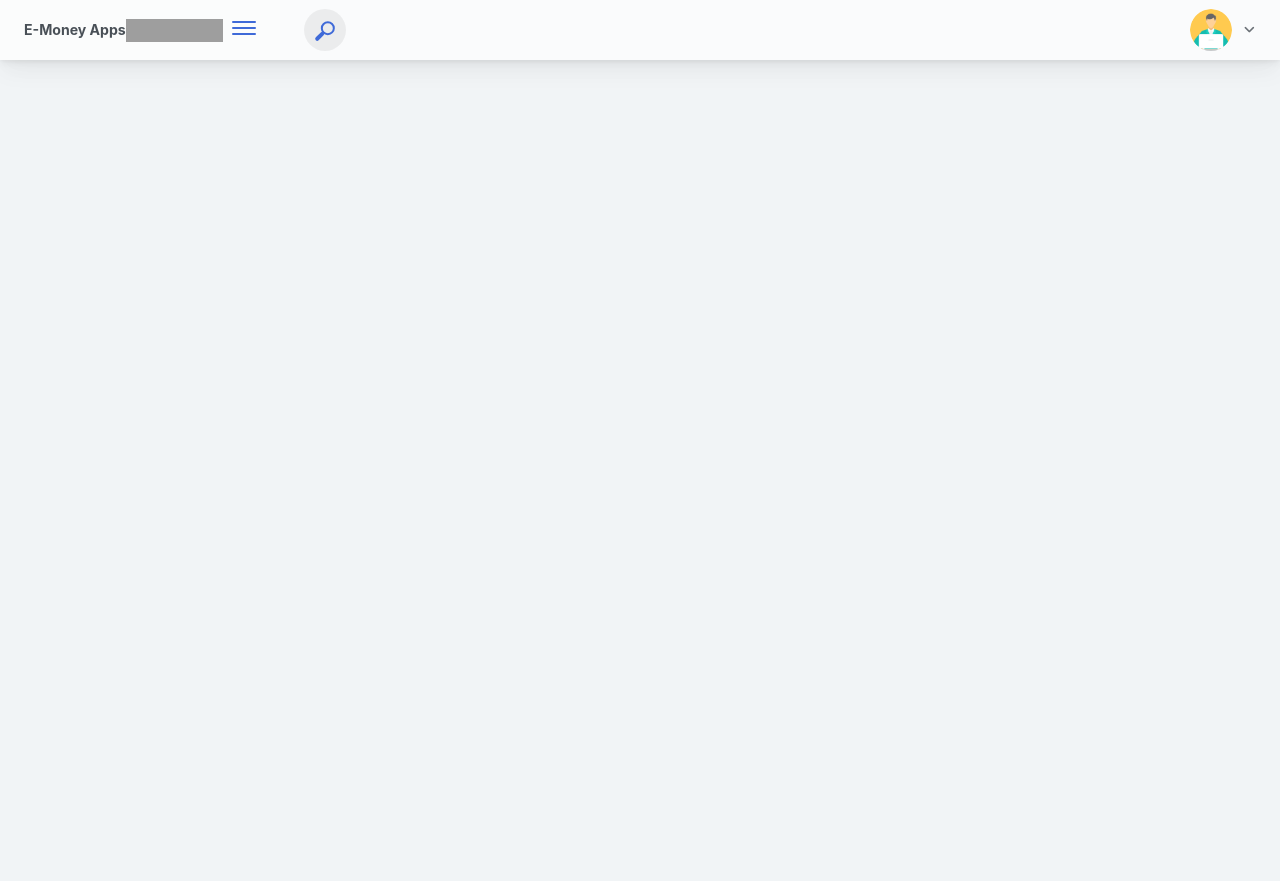
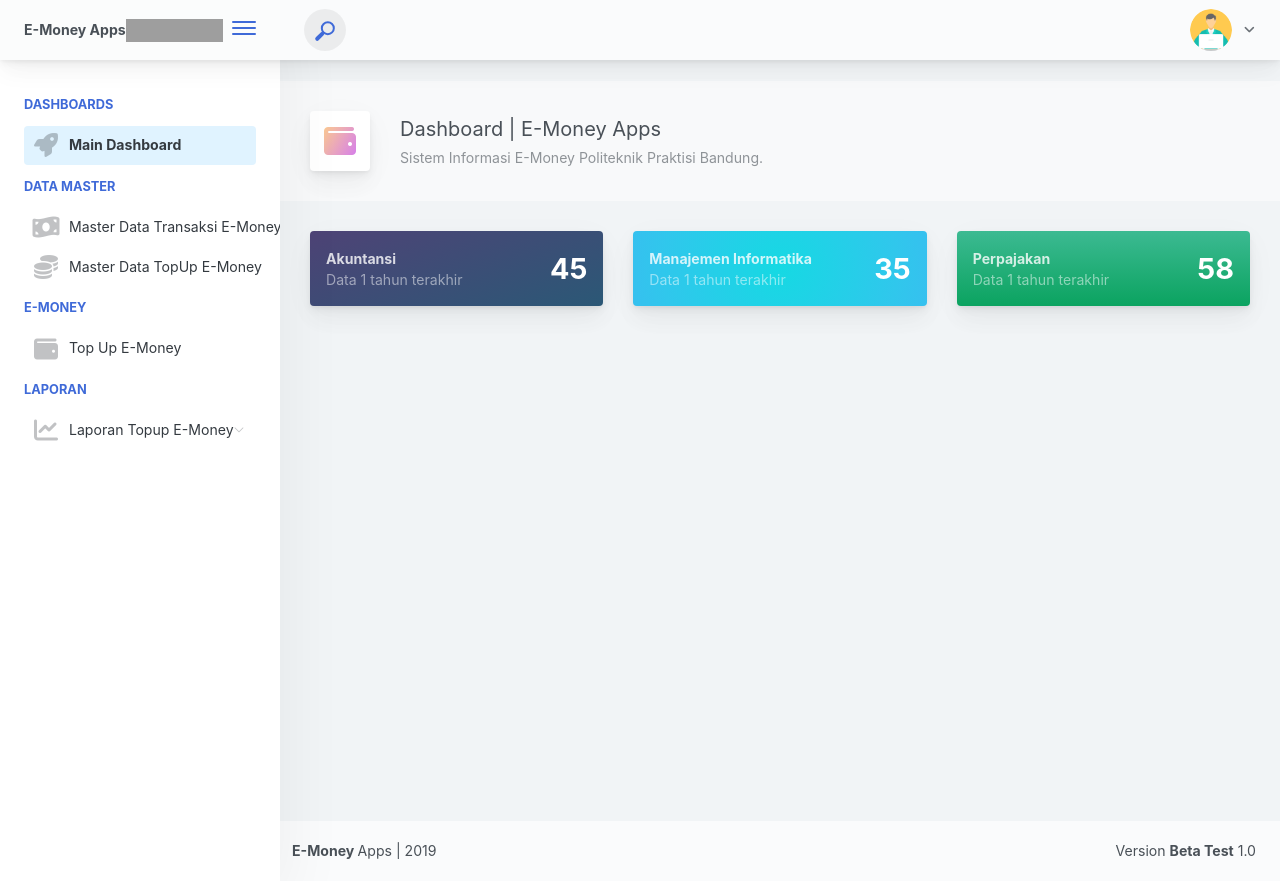
Before and after one commit to prabowoteguh/E-Money-App, a PHP site: the page made by app/views/keuangan/index.php in a window 1280 px wide. Run offline with PHP 8.4, Linux system fonts and the light colour scheme; the visitor is signed in with stand-in values (Sample User, id 1); the template is opened without the code that fills it: most values are stand-ins (such as "Sample title", 1, 10 or a date in 2020); some libraries are stand-ins or nearby versions; grey boxes are pictures that could not be loaded.

Commit message:
add dashboard keuangan

```diff
--- a/app/confjs/akademik.js
+++ b/app/confjs/akademik.js
@@ -223,6 +223,7 @@ function refreshMahasiswa() {
                         },
                         success: function (r) {
                             if (r.Status_Code == 200) {
+                                $('#Mahasiswa_Tahun_Angkatan').prop('disabled', true);
                                 $('#modal_tambah_mahasiswa').modal({
                                     backdrop: false
                                 });
@@ -257,7 +258,7 @@ function refreshMahasiswa() {
                     });
                     // ajax get data user by id
 
-
+                    //simpan data setelah edit
                     $('.btn_tambah_mahasiswa').on('click', function (e) {
                         if ($('.btn_tambah_mahasiswa').text() == 'Simpan Perubahan') {
                             if ($('#Mahasiswa_Npm').val() != '' && $('#Mahasiswa_Nama').val() != '' && $('#Mahasiswa_Jurusan').val() != '' && $('#Mahasiswa_Tahun_Angkatan').val() != '') {
@@ -309,6 +310,7 @@ function refreshMahasiswa() {
                             }
                         }
                     });
+                    //========================
                 }
 
             });
@@ -470,6 +472,7 @@ function clearInputMahasiswa() {
     $('#Mahasiswa_Foto').val('');
     $('#label_mahasiswa_foto').text('Pilih foto..');
     $('#avatar_mahasiswa').attr('src', '');
+    $('#Mahasiswa_Tahun_Angkatan').prop('disabled', false);
 }
 // ====================================
 
--- a/app/confjs/keuangan.js
+++ b/app/confjs/keuangan.js
@@ -0,0 +1 @@
+console.log('Keuangan');
--- a/app/views/keuangan/index.php
+++ b/app/views/keuangan/index.php
@@ -0,0 +1,262 @@
+<!-- ========== SIDE BAR OPTION ========== -->
+<?= $data['layout_option']; ?>
+<!-- /========== SIDE BAR OPTION ========== -->
+
+<div class="app-main">
+
+    <!-- ======= SIDE BAR ======== -->
+    <div class="app-sidebar sidebar-shadow">
+        <div class="app-header__logo">
+            <div class="logo-src"></div>
+            <div class="header__pane ml-auto">
+                <div>
+                    <button type="button" class="hamburger close-sidebar-btn hamburger--elastic" data-class="closed-sidebar">
+                        <span class="hamburger-box">
+                            <span class="hamburger-inner"></span>
+                        </span>
+                    </button>
+                </div>
+            </div>
+        </div>
+        <div class="app-header__mobile-menu">
+            <div>
+                <button type="button" class="hamburger hamburger--elastic mobile-toggle-nav">
+                    <span class="hamburger-box">
+                        <span class="hamburger-inner"></span>
+                    </span>
+                </button>
+            </div>
+        </div>
+        <div class="app-header__menu">
+            <span>
+                <button type="button" class="btn-icon btn-icon-only btn btn-primary btn-sm mobile-toggle-header-nav">
+                    <span class="btn-icon-wrapper">
+                        <i class="fa fa-ellipsis-v fa-w-6"></i>
+                    </span>
+                </button>
+            </span>
+        </div>
+        <div class="scrollbar-sidebar">
+            <div class="app-sidebar__inner">
+                <ul class="vertical-nav-menu">
+                    <li class="app-sidebar__heading">Dashboards</li>
+                    <li>
+                        <a id="main_dashboard" href="<?= BASE_URL ?>" class="mm-active">
+                            <i class="metismenu-icon  fa fa-rocket"></i>
+                            Main Dashboard
+                        </a>
+                    </li>
+                    <li class="app-sidebar__heading">Data Master</li>
+                    <li>
+                        <a id="master_transaksi_emoney" href="javascript:void(0);">
+                            <i class=" metismenu-icon fa fa-money-bill-wave"></i>
+                            Master Data Transaksi E-Money
+                        </a>
+                    </li>
+                    <li>
+                        <a id="master_topup_emoney" href="javascript:void(0);">
+                            <i class=" metismenu-icon fa fa-coins"></i>
+                            Master Data TopUp E-Money
+                        </a>
+                    </li>
+
+                    <li class="app-sidebar__heading">E-Money</li>
+                    <li>
+                        <a id="topup_emoney" href="javascript:void(0);">
+                            <i class="metismenu-icon fa fa-wallet">
+                            </i>Top Up E-Money
+                        </a>
+                    </li>
+
+                    <li class="app-sidebar__heading">Laporan</li>
+                    <li>
+                        <a id="report_eMoney" href="javascript:void(0);">
+                            <i class="metismenu-icon fa fa-chart-line"></i>
+                            Laporan Topup E-Money
+                            <i class="metismenu-state-icon pe-7s-angle-down caret-left"></i>
+                        </a>
+                        <ul>
+                            <li>
+                                <a id="report_harian_topup" href="javascript:void(0);>
+                                    <i class=" metismenu-icon"></i>
+                                    Harian
+                                </a>
+                            </li>
+                            <li>
+                                <a id="report_mingguan_topup" href="javascript:void(0);>
+                                    <i class=" metismenu-icon">
+                                    </i>Mingguan
+                                </a>
+                            </li>
+                            <li>
+                                <a id="report_bulanan_topup" href="javascript:void(0);>
+                                    <i class=" metismenu-icon">
+                                    </i>Bulanan
+                                </a>
+                            </li>
+                            <li>
+                                <a id="report_tahunan_topup" href="javascript:void(0);>
+                                    <i class=" metismenu-icon">
+                                    </i>Tahunan
+                                </a>
+                            </li>
+                        </ul>
+                    </li>
+                </ul>
+            </div>
+        </div>
+    </div>
+    <!-- ======= SIDE BAR ======== -->
+
+    <div class="app-main__outer">
+        <div class="app-main__inner">
+
+            <!-- ======= TITLE PAGE ======== -->
+            <div class="app-page-title">
+                <div class="page-title-wrapper">
+                    <div class="page-title-heading">
+                        <div class="page-title-icon">
+                            <i class="fa fa-wallet icon-gradient bg-mean-fruit">
+                            </i>
+                        </div>
+                        <div><span id="title_page">Dashboard</span> | E-Money Apps
+                            <div class="page-title-subheading">Sistem Informasi E-Money Politeknik Praktisi Bandung.
+                            </div>
+                        </div>
+                    </div>
+                </div>
+            </div>
+            <!-- ======= /TITLE PAGE ======== -->
+
+            <!-- ======= MAIN CONTENT ======== -->
+            <div class="inner-content" id="content">
+
+                <!-- ======= DATA ANALYTIC ======== -->
+                <div class="row">
+                    <div class="col-md-6 col-xl-4">
+                        <div class="card mb-3 widget-content bg-midnight-bloom">
+                            <div class="widget-content-wrapper text-white">
+                                <div class="widget-content-left">
+                                    <div class="widget-heading">Akuntansi</div>
+                                    <div class="widget-subheading">Data 1 tahun terakhir</div>
+                                </div>
+                                <div class="widget-content-right">
+                                    <div class="widget-numbers text-white"><span>45</span></div>
+                                </div>
+                            </div>
+                        </div>
+                    </div>
+                    <div class="col-md-6 col-xl-4">
+                        <div class="card mb-3 widget-content bg-arielle-smile">
+                            <div class="widget-content-wrapper text-white">
+                                <div class="widget-content-left">
+                                    <div class="widget-heading">Manajemen Informatika</div>
+                                    <div class="widget-subheading">Data 1 tahun terakhir</div>
+                                </div>
+                                <div class="widget-content-right">
+                                    <div class="widget-numbers text-white"><span>35</span></div>
+                                </div>
+                            </div>
+                        </div>
+                    </div>
+                    <div class="col-md-6 col-xl-4">
+                        <div class="card mb-3 widget-content bg-grow-early">
+                            <div class="widget-content-wrapper text-white">
+                                <div class="widget-content-left">
+                                    <div class="widget-heading">Perpajakan</div>
+                                    <div class="widget-subheading">Data 1 tahun terakhir</div>
+                                </div>
+                                <div class="widget-content-right">
+                                    <div class="widget-numbers text-white"><span>58</span></div>
+                                </div>
+                            </div>
+                        </div>
+                    </div>
+                </div>
+                <!-- ======= /DATA ANALYTIC ======== -->
+
+            </div>
+            <!-- ======= /MAIN CONTENT ======== -->
+
+            <!-- Modal Tambah Mahasiswa -->
+            <div class="modal fade mt-5 mb-5" id="modal_tambah_mahasiswa" tabindex="-1" role="dialog" aria-labelledby="modal_mahasiswa_label" aria-hidden="true">
+                <div class="modal-dialog">
+                    <div class="modal-content">
+                        <div class="modal-header">
+                            <h5 class="modal-title" id="modal_mahasiswa_label">Tambah Mahasiswa</h5>
+                            <button type="button" class="close" data-dismiss="modal" aria-label="Close">
+                                <span aria-hidden="true">&times;</span>
+                            </button>
+                        </div>
+                        <form method="POST" class="needs-validation" novalidate enctype="multipart/form-data">
+                            <div class="modal-body">
+                                <div class="form-row">
+                                    <div class="col-md-12 mb-3">
+                                        <label for="Mahasiswa_Npm">NPM <span class="text-danger">*</span></label>
+                                        <input type="text" class="form-control" id="Mahasiswa_Npm" placeholder="" name="Mahasiswa_Npm" required disabled>
+                                    </div>
+                                    <div class="col-md-12 mb-3">
+                                        <label for="Mahasiswa_Nama">Nama <span class="text-danger">*</span></label>
+                                        <input type="text" class="form-control" id="Mahasiswa_Nama" placeholder="" name="Mahasiswa_Nama" required>
+                                        <div class="invalid-feedback">
+                                            Isi nama terlebih dahulu!
+                                        </div>
+                                    </div>
+                                    <div class="col-md-12 mb-3">
+                                        <label for="Mahasiswa_Jurusan">Jurusan <span class="text-danger">*</span></label>
+                                        <select class="form-control" id="Mahasiswa_Jurusan" name="Mahasiswa_Jurusan" required>
+                                            <option value="">-- PIlih Jurusan ---</option>
+                                            <option value="Akuntansi">Akuntansi</option>
+                                            <option value="Manajemen Informatika">Manajemen Informatika</option>
+                                            <option value="">Perpajakan</option>
+                                        </select>
+                                        <div class="invalid-feedback">
+                                            Pilih jurusan terlebih dahulu!
+                                        </div>
+                                    </div>
+                                    <div class="col-md-12 mb-3">
+                                        <label for="Mahasiswa_Tahun_Angkatan">Angkatan <span class="text-danger">*</span></label>
+                                        <select class="form-control" id="Mahasiswa_Tahun_Angkatan" name="Mahasiswa_Tahun_Angkatan" required>
+                                            <option value="">-- PIlih Tahun Angkatan ---</option>
+                                            <?php
+                                            $yearStart = (date("Y") - 3);
+                                            $yearCount = (date("Y") + 4) - $yearStart;
+                                            for ($i = 0; $i < $yearCount; $i++) {
+                                                ?>
+                                                <option value="<?= ($yearStart + $i) ?>"><?= ($yearStart + $i) ?></option>
+                                            <?php
+                                            }
+                                            ?>
+                                        </select>
+                                        <div class="invalid-feedback">
+                                            Pilih tahun angkatan terlebih dahulu!
+                                        </div>
+                                    </div>
+                                    <div class="col-md-12 mb-3">
+                                        <div class="custom-file">
+                                            <input type="file" class="custom-file-input" name="Mahasiswa_Foto" id="Mahasiswa_Foto" accept="image/x-png,image/jpeg,image/jpg">
+                                            <label class="custom-file-label" id="label_mahasiswa_foto" for="file">Pilih file...</label>
+                                        </div>
+                                    </div>
+                                    <div class="row justify-content-center">
+                                        <div class="col-md-12 mb-3">
+                                            <img id="avatar_mahasiswa" width="100" height="120" class="rounded-circle" src="" alt="mahasiswa_foto">
+                                        </div>
+                                    </div>
+                                </div>
+                            </div>
+                            <input type="hidden" name="Mahasiswa_By" id="Mahasiswa_By" value="<?= $_SESSION['data_user']->User_Nama; ?>">
+                            <div class="modal-footer">
+                                <div class="col">
+                                    <button type="button" class="btn btn-warning btn_hapus_konten">Hapus konten</button>
+                                </div>
+                                <button type="button" class="btn btn-secondary" data-dismiss="modal">Keluar</button>
+                                <button type="submit" class="btn btn-primary btn_tambah_mahasiswa">Simpan</button>
+                            </div>
+                        </form>
+                    </div>
+                </div>
+            </div>
+            <!-- /Modal Tambah User -->
+
+        </div>
--- a/app/views/templates/footer.php
+++ b/app/views/templates/footer.php
@@ -48,6 +48,7 @@
                <!-- Function JS -->
                <script src="<?= BASE_URL ?>../app/confjs/global.js"></script>
 
+
                <!-- ConfJS untuk fungsi2 setiap views role -->
                <?php
 
```
Also changed, not shown: public/assets/images/avatars/cash.png (added).
